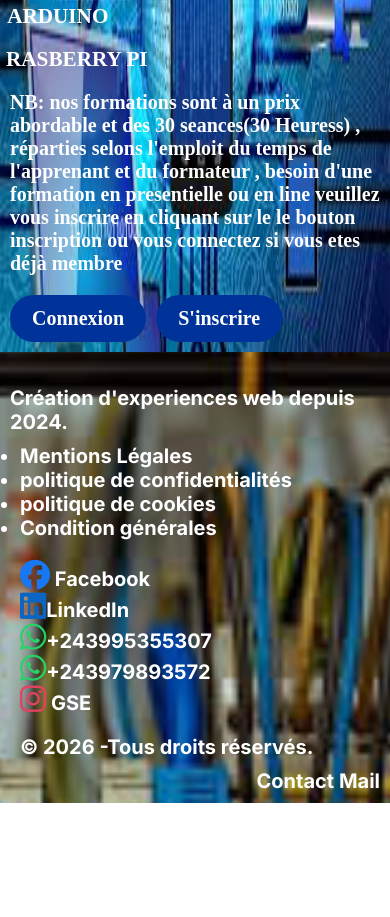
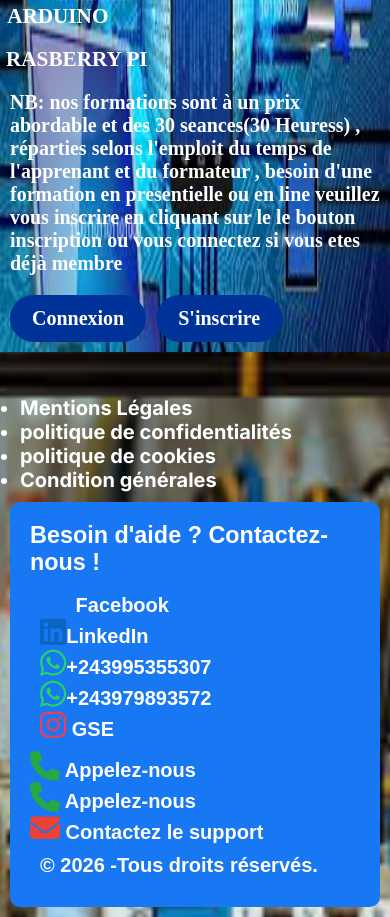
Before and after one commit to servlect/GSE, a plain HTML site: page index.html in a window 390 px wide. Shown: the part 1291-2208 px from the top of the page. Before the commit the page ends 2094 px from the top, so only its background shows below. Drawn offline with Linux system fonts and the light colour scheme.

Commit message:
Add files via upload

```diff
--- a/Electrique.css
+++ b/Electrique.css
@@ -404,6 +404,11 @@
         display:block;
 
     }
+    .bloc_foot{
+        box-sizing: border-box;
+        width: 100%;
+        height: auto;
+    }
 
     .foot, .footer-links, .footer-socials, .footer-bottom{
         padding: 10px 10px;
--- a/index.html
+++ b/index.html
@@ -89,8 +89,6 @@
                         <div class="footer-content">
                             <section class="footer about">
 
-                        <p>Création d'experiences web depuis 2024.</p>
-
                             </section>
                             <nav class="footer-links">
                                 <ul>
@@ -101,7 +99,12 @@
 
                                 </ul>
 
+
                             </nav>
+                            <div class="bloc_foot" style="background-color:#1877F2; padding: 20px; border-radius: 10px; font-family: sans-serif;">
+                                <h3>Besoin d'aide ? Contactez-nous !
+
+                                </h3>
                                     <div class="footer-socials social-links">
 
 
@@ -109,21 +112,33 @@
                                         <a class="afg agg" href="https://linkedin.com/in/votre-profil" target="_blank" title="LinkedIn"> <i class="fa-brands fa-linkedin" style="color: #0A66C2; font-size: 30px;"></i>LinkedIn</a>
                                         <a class="afg " href="https://wa.me/+243995355307" target="_blank" title="WhatsApp" ><i class="fa-brands fa-whatsapp" style="color: #25D366; font-size: 30px;"></i>+243995355307</a>
                                         <a class="afg agg" href="https://wa.me/+243979893572" target="_blank" title="WhatsApp" ><i class="fa-brands fa-whatsapp" style="color: #25D366; font-size: 30px;"></i>+243979893572</a>
-                        <a class="afg agg" href="https://instagram.com/GSE" target="_blank" title="Instagram" ><i class="fa-brands fa-instagram" style="color: #E4405F; font-size: 30px;"></i> GSE</a>
+                                        <a class="afg agg" href="https://instagram.com/servlect" target="_blank" title="Instagram" ><i class="fa-brands fa-instagram" style="color: #E4405F; font-size: 30px;"></i> GSE</a>
                                     </div>
+
+
+                                    <div  class="NAV">
+                                        <nav class="nav">
+
+                                            <a class="afg af" href="tel:+243995355307" title="Appelez-nous"><i class="fa-solid fa-phone" style="color: #28a745; font-size: 30px;"></i> Appelez-nous </a>
+                                            <a class="afg af" href="tel:+243979893572" title="Appelez-nous"><i class="fa-solid fa-phone" style="color: #28a745; font-size: 30px;"></i> Appelez-nous </a>
+                                            <a class="gmail af afg agg" href="mailto:servlect@gmail.com?subject=Demande de renseignements"><i class="fa-solid fa-envelope" style="color: #EA4335; font-size: 30px;"></i> Contactez le support</a>
+
+
+                                        </nav>
                                     </div>
+
                                     <div class="footer-bottom">
                                             <p>&copy; 2026 -Tous droits réservés.</p>
                                     </div>
-                  <div  class="NAV">
-                    <nav class="nav">
+                            </div>
+                        </div>
 
-                           <a class=" af afg " href="#Contact">Contact</a>
-                           <a class="gmail af afg" href="#Gmail">Mail</a>
-                    </nav>
-                </div>
                     </footer>
-        <script src="ell.js"></script>
+
+
+
+
+        <!-- <script src="ell.js"></script> -->
     </body>
 
 </html>
```
Lines whose indentation alone changed are shown as unchanged.
